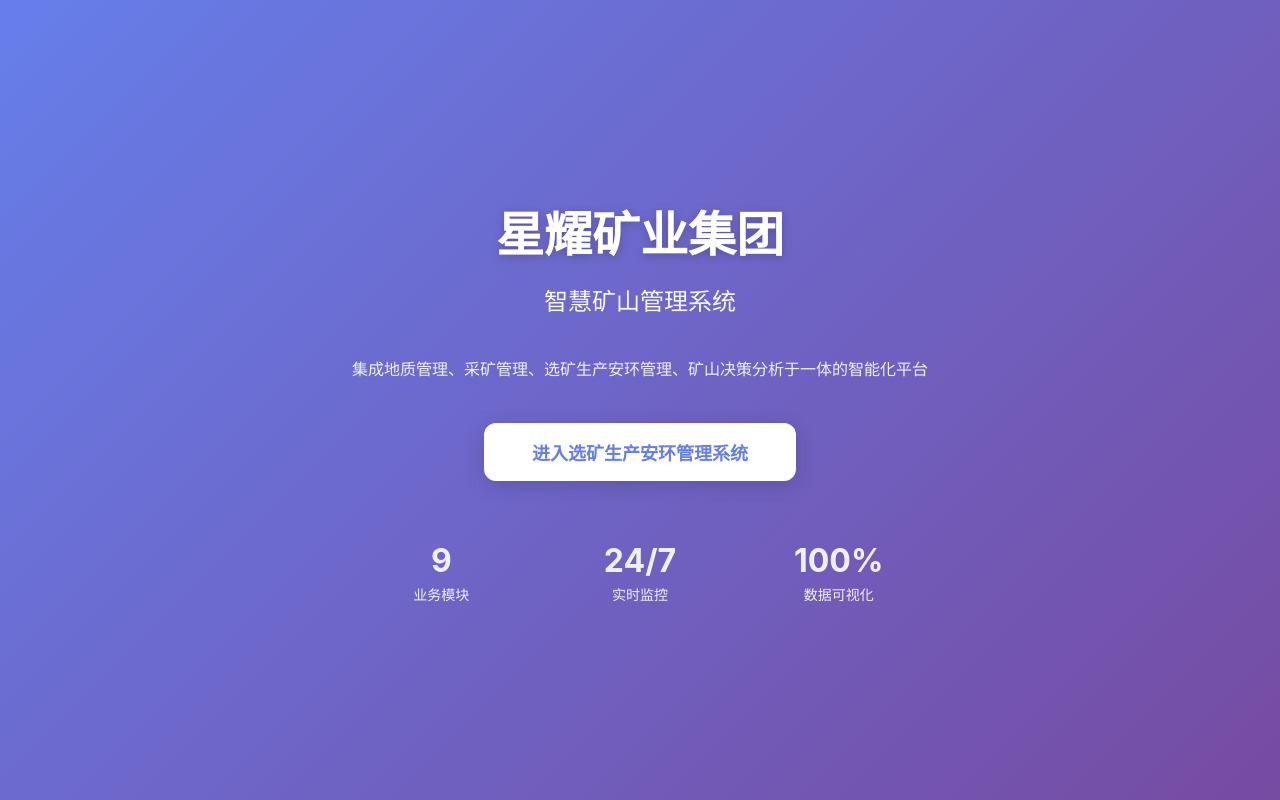
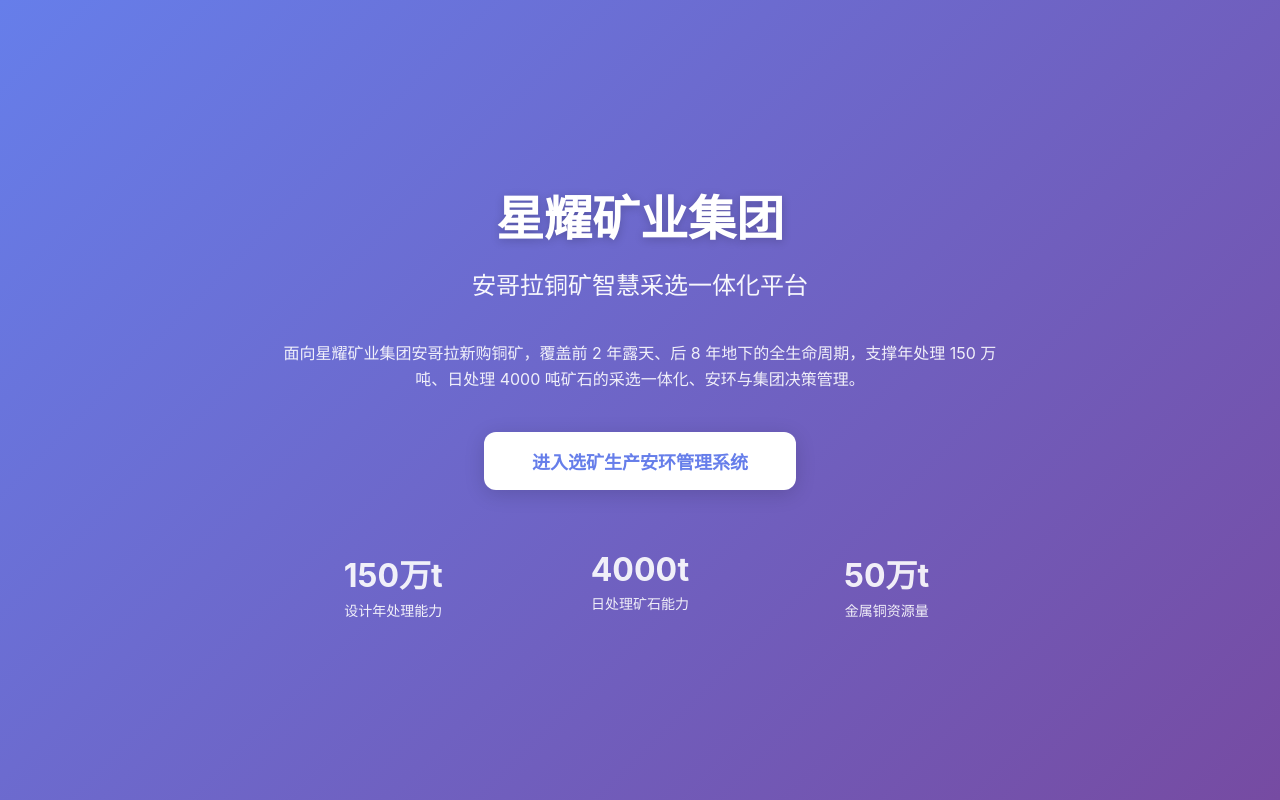
Before and after one commit to wangpeng1017/1117xingyao, a Next.js app: page / in a window 1280 px wide. Built offline with nearby package versions, Linux system fonts and the light colour scheme.

Commit message:
feat: phase 1 Angola project overview and KPIs

```diff
--- a/src/app/page.tsx
+++ b/src/app/page.tsx
@@ -41,7 +41,7 @@ export default function Home() {
             opacity: 0.95,
           }}
         >
-          智慧矿山管理系统
+          安哥拉铜矿智慧采选一体化平台
         </h2>
         <p
           style={{
@@ -51,7 +51,7 @@ export default function Home() {
             lineHeight: 1.6,
           }}
         >
-          集成地质管理、采矿管理、选矿生产安环管理、矿山决策分析于一体的智能化平台
+          面向星耀矿业集团安哥拉新购铜矿，覆盖前 2 年露天、后 8 年地下的全生命周期，支撑年处理 150 万吨、日处理 4000 吨矿石的采选一体化、安环与集团决策管理。
         </p>
 
         <Link
@@ -90,16 +90,16 @@ export default function Home() {
           }}
         >
           <div>
-            <div style={{ fontSize: 32, fontWeight: 700 }}>9</div>
-            <div style={{ fontSize: 14, marginTop: 4 }}>业务模块</div>
+            <div style={{ fontSize: 32, fontWeight: 700 }}>150万t</div>
+            <div style={{ fontSize: 14, marginTop: 4 }}>设计年处理能力</div>
           </div>
           <div>
-            <div style={{ fontSize: 32, fontWeight: 700 }}>24/7</div>
-            <div style={{ fontSize: 14, marginTop: 4 }}>实时监控</div>
+            <div style={{ fontSize: 32, fontWeight: 700 }}>4000t</div>
+            <div style={{ fontSize: 14, marginTop: 4 }}>日处理矿石能力</div>
           </div>
           <div>
-            <div style={{ fontSize: 32, fontWeight: 700 }}>100%</div>
-            <div style={{ fontSize: 14, marginTop: 4 }}>数据可视化</div>
+            <div style={{ fontSize: 32, fontWeight: 700 }}>50万t</div>
+            <div style={{ fontSize: 14, marginTop: 4 }}>金属铜资源量</div>
           </div>
         </div>
       </div>
```
Also changed, not shown: src/app/mining/page.tsx (+26 -2 lines), src/lib/miningMockData.ts (+4 -4 lines).
